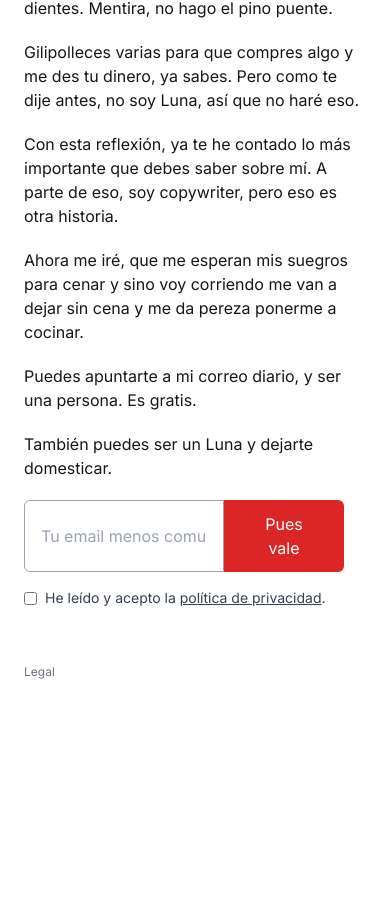
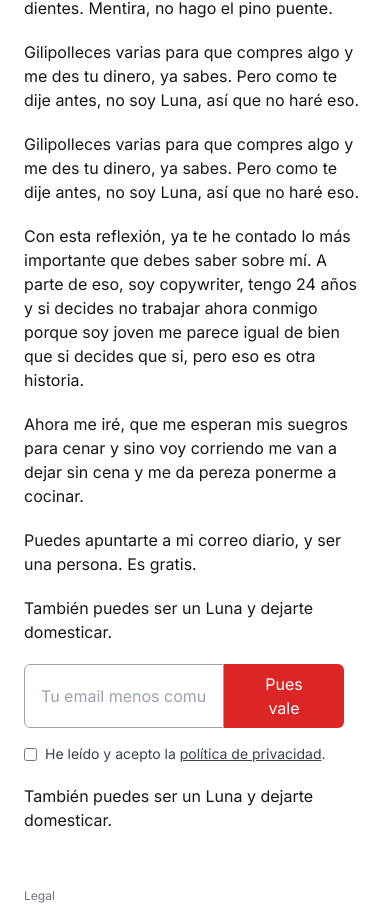
Before and after one commit to MariaLipiz/miraencomentarios, a Next.js app: page /sobremi in a window 390 px wide. Shown: the part 2860-3772 px from the top of the page. Before the commit the page ends 3548 px from the top, so only its background shows below. Built offline with nearby package versions, Linux system fonts and the light colour scheme.

Commit message:
Cambios en sobre mi

```diff
--- a/app/components/NewsletterForm.tsx
+++ b/app/components/NewsletterForm.tsx
@@ -40,11 +40,11 @@ export default function NewsletterForm() {
           name="email_address"
           placeholder="Tu email menos comunista"
           required
-          className="flex-1 px-4 py-3 sm:py-2 max-w-[200px] sm:max-w-[320px] border border-gray-400 rounded-l-md focus:outline-none"
+          className="flex-1 px-4 py-2 max-w-[200px] sm:max-w-[320px] border border-gray-400 rounded-l-md focus:outline-none"
         />
         <button
           type="submit"
-          className="bg-red-600 text-white px-6 py-3 sm:py-2 rounded-r-md hover:bg-gray-900"
+          className="bg-red-600 text-white px-6 py-2 rounded-r-md hover:bg-gray-900"
         >
           Pues vale
         </button>
--- a/app/sobremi/page.tsx
+++ b/app/sobremi/page.tsx
@@ -154,9 +154,14 @@ export default function Sobremi() {
         Gilipolleces varias para que compres algo y me des tu dinero, ya sabes. Pero como te dije antes, no soy Luna, así
         que no haré eso.
       </p>
+      <p className="text-base sm:text-lg max-w-3xl font-normal">
+        Gilipolleces varias para que compres algo y me des tu dinero, ya sabes. Pero como te dije antes, no soy Luna, así
+        que no haré eso.
+      </p>
 
       <p className="text-base sm:text-lg max-w-3xl font-normal">
-       Con esta reflexión, ya te he contado lo más importante que debes saber sobre mí. A parte de eso, soy copywriter, pero eso es otra historia.
+       Con esta reflexión, ya te he contado lo más importante que debes saber sobre mí. A parte de eso, soy copywriter, tengo 24 años y si
+       decides no trabajar ahora conmigo porque soy joven me parece igual de bien que si decides que si, pero eso es otra historia.
       </p>
       <p className="text-base sm:text-lg max-w-3xl font-normal">
         Ahora me iré, que me esperan mis suegros para cenar y sino voy corriendo me van a dejar sin cena y me da pereza ponerme a cocinar.
@@ -175,6 +180,10 @@ export default function Sobremi() {
 
       <SubscribeForm />
 
+      <p className="text-base sm:text-lg max-w-3xl font-normal">
+        También puedes ser un Luna y dejarte domesticar.
+      </p>
+
 
     </main>
   );
```
